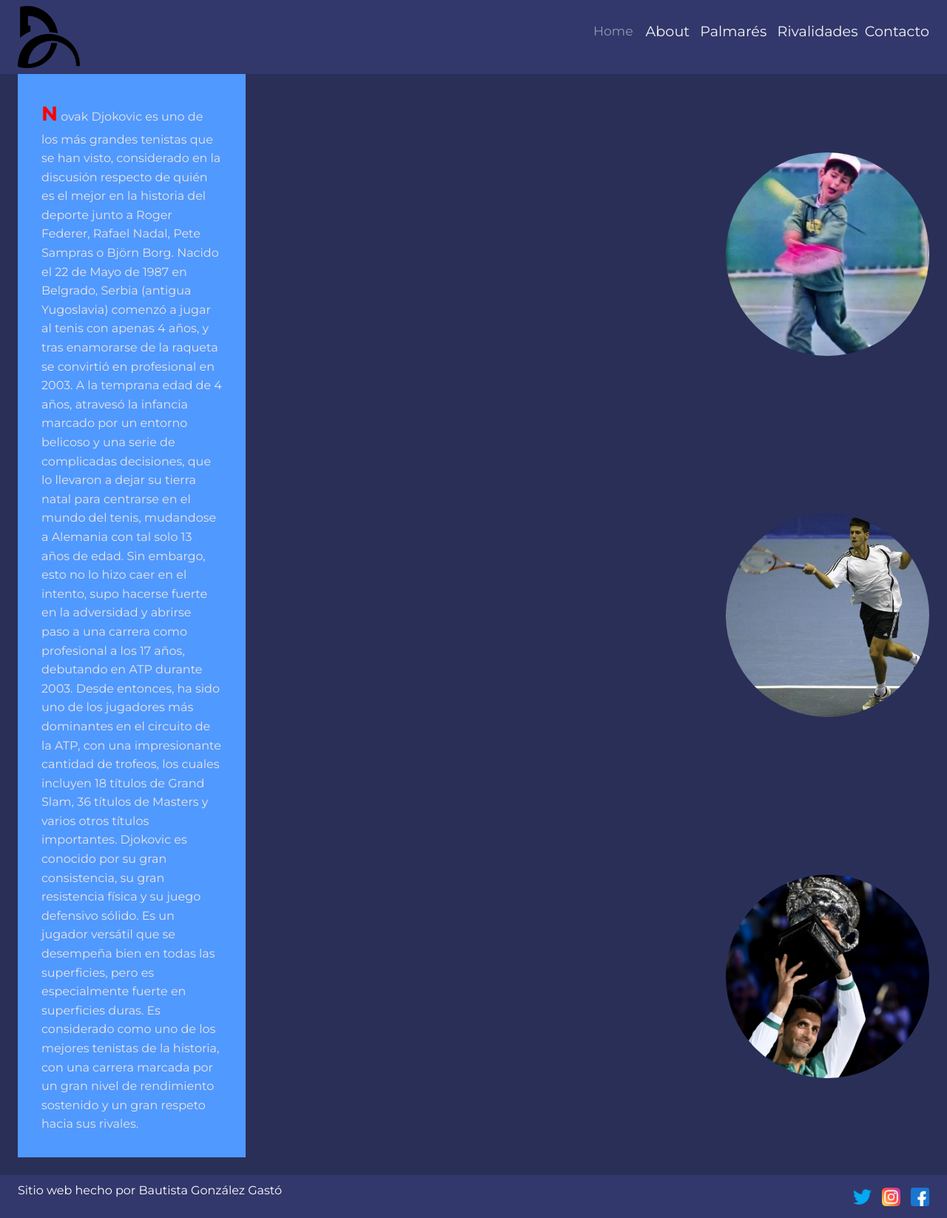
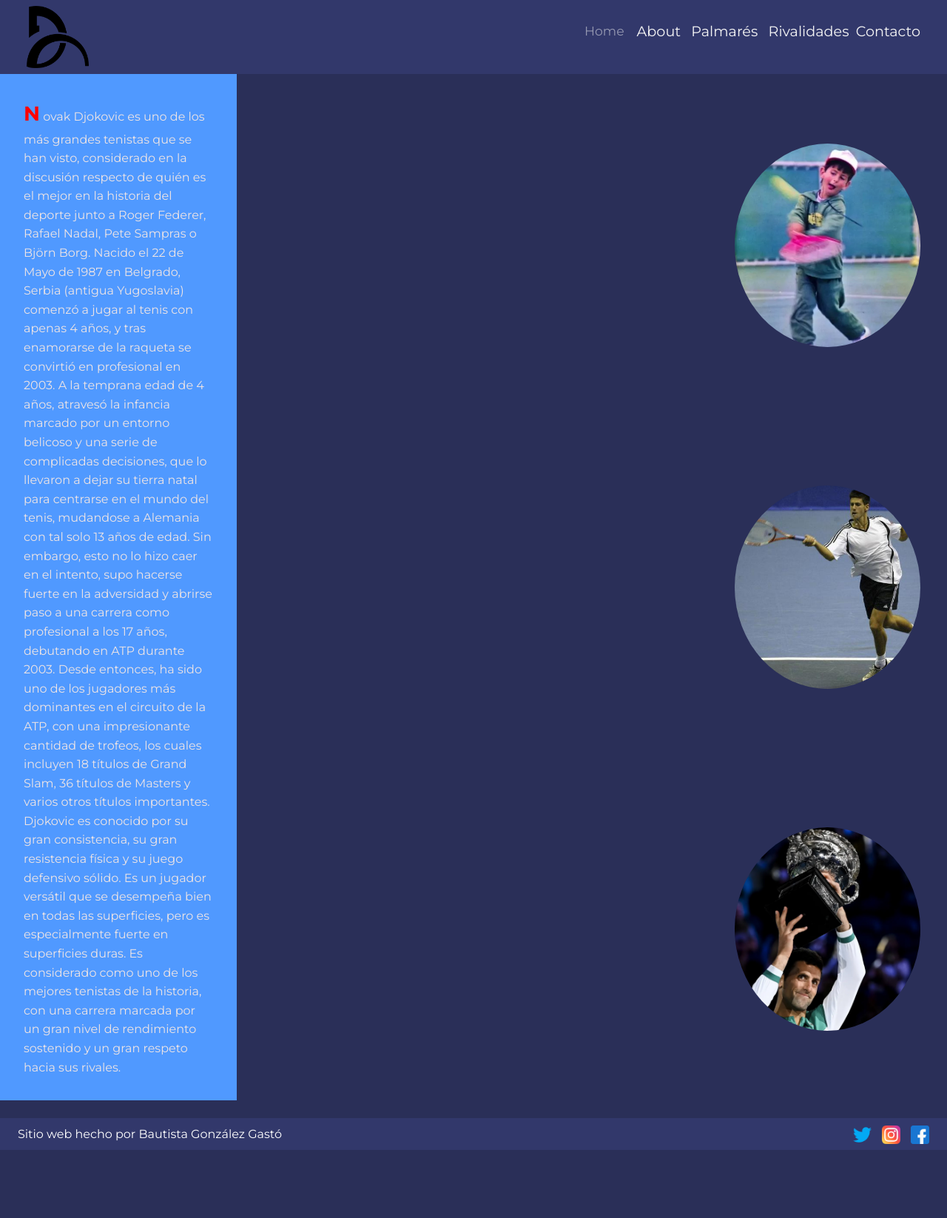
Before and after one commit to BautistaGGG/PreEntrega2-CoderHouse, a plain HTML site: page index.html in a window 1280 px wide. Shown: the whole page at 74% size. After the commit the page ends 1554 px from the top, so only its background shows below. Drawn offline with nearby package versions, Linux system fonts and the light colour scheme.

Commit message:
Pasando de usar grid y flexbox para el Layout a usar el sistema de grillas de Bootstrap

```diff
--- a/index.html
+++ b/index.html
@@ -8,11 +8,11 @@
     <link rel="icon" href="./assets/logo.png" type="image/png">
     <link href="https://fonts.googleapis.com/css2?family=Montserrat:wght@200;400;500;700;900&display=swap" rel="stylesheet">
     <link rel="stylesheet" href="style.css">
-    <title>ProyectoFinal CoderHouse</title>
+    <title>2daPreEntrega CoderHouse</title>
 </head>
 <body>
-    <header>
-        <nav class="nav">
+    <header class="container-fluid">
+        <nav>
             <a href="./index.html">
                 <img src="./assets/logo.png" alt="DjokovicLogo" class="nav__a--img">
             </a>
@@ -50,9 +50,9 @@
         </nav>
     </header>
 
-    <main>
-        <section class="">
-            <p class="section__article--text">
+    <main class="container-fluid">
+        <section class="row">
+            <p class="col-sm-3 section__article--text">
                 <span>N</span> ovak Djokovic es uno de los más grandes tenistas que se han visto, considerado en la discusión respecto de quién es el mejor en la historia del deporte junto a Roger Federer, Rafael Nadal, Pete Sampras o Björn Borg.
                 Nacido el 22 de Mayo de 1987 en Belgrado, Serbia (antigua Yugoslavia) comenzó a jugar al tenis con apenas 4 años, y tras enamorarse de la raqueta se convirtió en profesional en 2003.
                 A la temprana edad de 4 años, atravesó la infancia marcado por un entorno belicoso y una serie de complicadas decisiones, que lo llevaron a dejar su tierra natal para centrarse en el mundo del tenis, mudandose a Alemania con tal solo 13 años de edad.
@@ -61,10 +61,10 @@
                 Djokovic es conocido por su gran consistencia, su gran resistencia física y su juego defensivo sólido. Es un jugador versátil que se desempeña bien en todas las superficies, pero es especialmente fuerte en superficies duras.
                 Es considerado como uno de los mejores tenistas de la historia, con una carrera marcada por un gran nivel de rendimiento sostenido y un gran respeto hacia sus rivales.
             </p>
-            <article class="section__article--imgs">
-                <img src="./assets/kid.webp" alt="kidNole">
-                <img src="./assets/young.jpg" alt="youngNole">
-                <img src="./assets/novak_home.webp" alt="grownNole">
+            <article class="col-sm-9 container-fluid row section__article--imgs">
+                <img class="col-4 rounded-circle img-fluid" src="./assets/kid.webp" alt="kidNole">
+                <img class="col-4 rounded-circle img-fluid" src="./assets/young.jpg" alt="youngNole">
+                <img class="col-4 rounded-circle img-fluid" src="./assets/novak_home.webp" alt="grownNole">
             </article>
         </section>
     </main>
--- a/style.css
+++ b/style.css
@@ -1,10 +1,13 @@
-/*MIS Estilos*/
+/*Modificacioens a estilos predeterminados de Bootstrap*/
+
+
+/*ESTILOS PERMANENTES*/
 
 body{
+    margin: 0;
+    padding: 0;
     background-color: rgb(42, 47, 88);
     color: white;
-    padding: 0;
-    margin: 0;
     line-height: 1.6;
 }
 
@@ -12,20 +15,22 @@ body{
     font-family: 'Montserrat', sans-serif;
 }
 
-/*INDEX*/
-
     /****
     HEADER
     ****/
+
 header{
     background-color: rgb(50, 56, 107);
 }
 
-.nav{
+nav{
     display: flex;
     justify-content: space-between;
     align-items: center;
-    padding: 0 1.5em;
+}
+
+.nav-ul{
+    display: none;
 }
 
 .nav__a--img{
@@ -84,6 +89,7 @@ header{
 
 ul{
     padding: 0;
+    display: none;
 }
 
 li{
@@ -96,29 +102,74 @@ li:last-child{
     padding: 0;
 }
 
-/*-------------------------------------------------------------------------
-    MAIN
-****/
-
-section{
-    display: grid;
-    grid-template-columns: 1fr 75%;
-    padding: 0 1.5em;
-}
-
+/*HOME*/
 
 .section__article--text{
-    background-color: rgb(80, 153, 255);
     color: rgb(238, 228, 228);
-    text-align: left;
-    padding: 2em;
-    margin: 0;
 }
 
 .section__article--text span{
     color: red;
     font-weight: bold;
     font-size: 1.7em;
+}
+
+/*FOOTER*/
+
+footer{
+    display: flex;
+    justify-content: space-between;
+    align-items: center;
+    background-color: rgb(50, 56, 107);
+    padding: .5em 1.5em;
+    margin-top: 1.5em;
+}
+
+footer p{
+    margin: 0;
+}
+
+footer img{
+    height: 25px;
+    width: 25px;
+}
+
+.footer__a--links{
+    text-decoration: none;
+}
+
+.footer--midIcon{
+    margin: 0 10px
+}
+
+
+
+/*MIS Estilos*/
+
+@media (min-width: 576px) {
+/*HEADER*/
+ nav{
+    padding: 0 1.5em;
+ }
+
+ ul{
+    display: block;
+ }
+/*-------------------------------------------------------------------------
+HOME
+****/
+    /*.section-index{
+        display: grid;
+        grid-template-columns: 1fr 75%;
+        padding: 0 1.5em;
+    }*/
+
+
+    .section__article--text{
+        background-color: rgb(80, 153, 255);
+        text-align: left;
+        padding: 2em;
+        margin: 0;
     }
 
     .section__article--imgs{
@@ -206,7 +257,6 @@ section{
     .section__about--iframes{
         display: grid;
         grid-template-columns: repeat(2, 1fr);
-    background: linear-gradient(to bottom, rgb(42, 47, 88) 70%, rgb(50, 56, 107) 100%);
         padding: 1.25em 0em 1.25em 0em;
         border-radius: 10px;
     }
@@ -472,30 +522,4 @@ section{
         text-shadow: 3px 2px 2px black;
         box-shadow: 3px 2px 2px black;
     }
-
-/*-----------------------------------------------------------
-    FOOTER
-****/
-footer{
-    display: flex;
-    justify-content: space-between;
-    align-items: center;
-    background-color: rgb(50, 56, 107);
-    padding: .5em 1.5em;
-    margin-top: 1.5em;
 }
-
-.footer__a--links{
-    text-decoration: none;
-}
-
-footer img{
-    height: 25px;
-    width: 25px;
-}
-
-.footer--midIcon{
-    margin: 0 10px
-}
-
-/*MODIFICACIONES a elementos de BOOTSTRAP*/
```
Also changed, not shown: pages/about.html (+6 -5 lines), pages/contacto.html (+3 -2 lines), pages/palmares.html (+3 -2 lines), pages/rivalidades.html (+3 -1 lines). Lines whose indentation alone changed are shown as unchanged.
